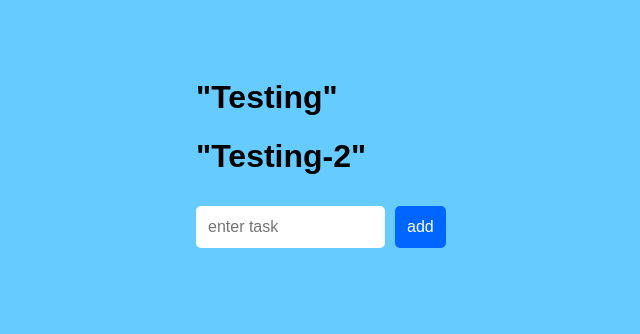
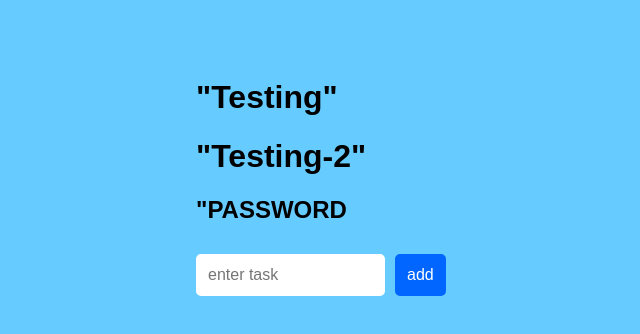
Before and after one commit to sol-yyo/cicd_auto, a React (Create React App) app: page / in a window 1280 px wide. Shown: the top 334 px of the page, without its empty margins (319-959 px from the left). Built offline with nearby package versions, Linux system fonts and the light colour scheme.

Commit message:
Added new heading

```diff
--- a/src/TodoList.js
+++ b/src/TodoList.js
@@ -41,6 +41,7 @@ class TodoList extends Component {
 			  <div className="header">
 				<h1>"Testing"</h1>
 				<h1>"Testing-2"</h1>
+				<h2>"PASSWORD</h2>
 			    <form onSubmit={this.addItem}>
 			      <input ref={(a) => this._inputElement = a} placeholder="enter task">
 			      </input>
```
